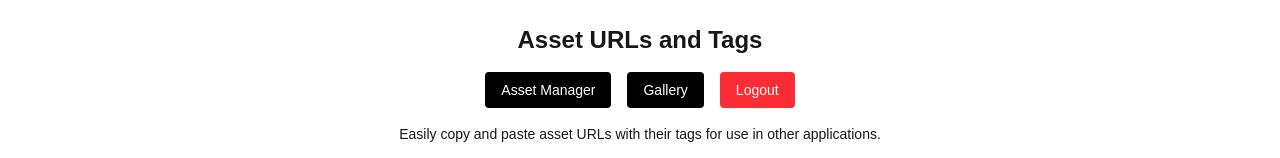
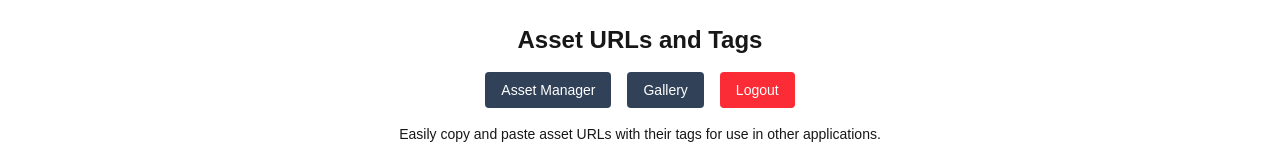
Before and after one commit to uk030621/AssetManagerLWJ, a Next.js app: page /urltable in a window 1280 px wide. Shown: the top 158 px of the page. Built offline with nearby package versions, Linux system fonts and the light colour scheme; no server answers; the database is empty.

Commit message:
Minor Link formating update.

```diff
--- a/app/gallery/page.jsx
+++ b/app/gallery/page.jsx
@@ -45,13 +45,13 @@ export default function GalleryPage() {
       <div className="flex gap-3">
         <Link
           href="/imagemanager"
-          className="bg-black text-white rounded mt-4 px-4 py-2 text-sm"
+          className="bg-slate-700 text-white rounded mt-4 px-4 py-2 text-sm"
         >
           Asset Manager
         </Link>
         <Link
           href="/urltable"
-          className="bg-black text-white rounded mt-4 px-4 py-2 text-sm "
+          className="bg-slate-700 text-white rounded mt-4 px-4 py-2 text-sm "
         >
           URLs
         </Link>
--- a/app/imagemanager/page.js
+++ b/app/imagemanager/page.js
@@ -155,13 +155,13 @@ export default function Home() {
       <div className="flex gap-4">
         <Link
           href="/gallery"
-          className="bg-black text-white rounded mt-4 px-4 py-2 text-sm"
+          className="bg-slate-700 text-white rounded mt-4 px-4 py-2 text-sm"
         >
           Gallery
         </Link>
         <Link
           href="/urltable"
-          className="bg-black text-white rounded mt-4 px-4 py-2 text-sm"
+          className="bg-slate-700 text-white rounded mt-4 px-4 py-2 text-sm"
         >
           URLs
         </Link>
--- a/app/urltable/page.js
+++ b/app/urltable/page.js
@@ -47,13 +47,13 @@ export default function AssetTable() {
       <div className="flex justify-center items-center space-x-4 mt-4">
         <Link
           href="/imagemanager"
-          className="bg-black text-white rounded px-4 py-2 text-center w-fit text-sm"
+          className="bg-slate-700 text-white rounded px-4 py-2 text-center w-fit text-sm"
         >
           Asset Manager
         </Link>
         <Link
           href="/gallery"
-          className="bg-black text-white rounded px-4 py-2 text-center w-fit text-sm"
+          className="bg-slate-700 text-white rounded px-4 py-2 text-center w-fit text-sm"
         >
           Gallery
         </Link>
```
